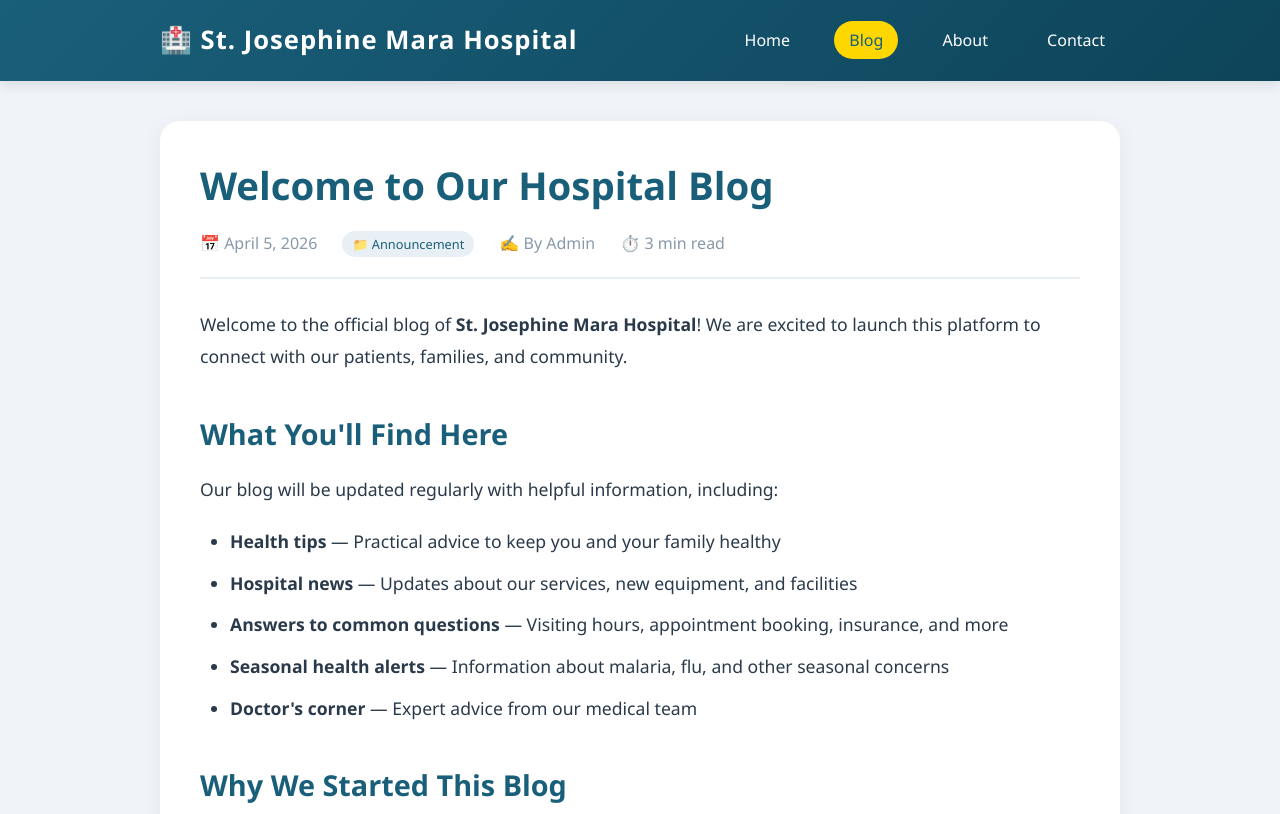
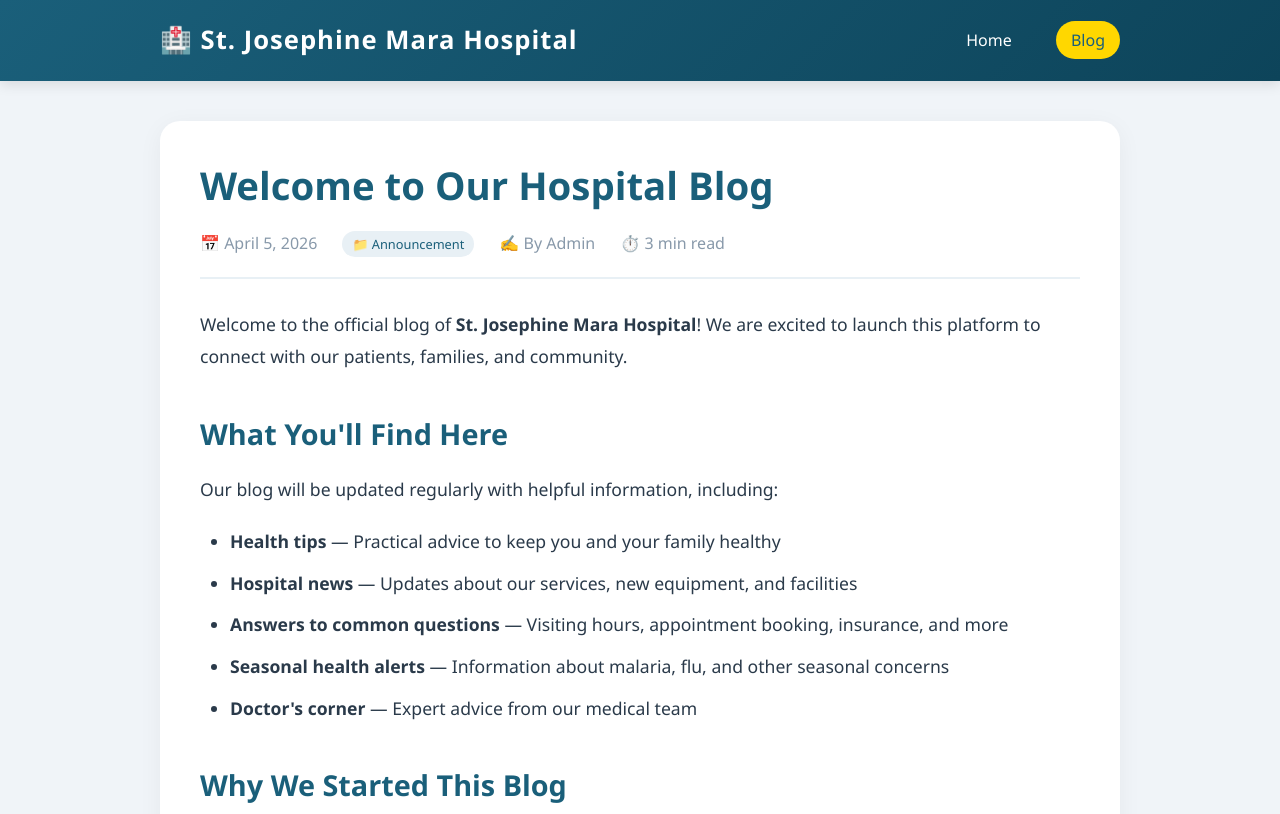
Before and after one commit to jaykilunju-crypto/final-final-hospital-repo, a website: page blog/first-post.html in a window 1280 px wide. Shown: the top 814 px of the page. Drawn offline with Linux system fonts and the light colour scheme.

Commit message:
Remove About and Contact links from first post
Removed About and Contact links from navigation.

```diff
--- a/blog/first-post.html
+++ b/blog/first-post.html
@@ -18,8 +18,6 @@
             <nav class="nav-links">
                 <a href="/">Home</a>
                 <a href="/blog/" class="active">Blog</a>
-                <a href="/">About</a>
-                <a href="/">Contact</a>
             </nav>
         </div>
     </header>
```
